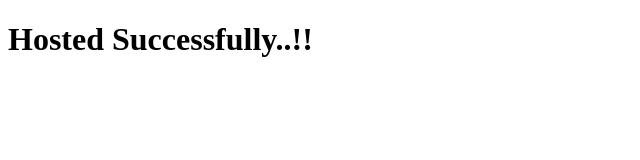
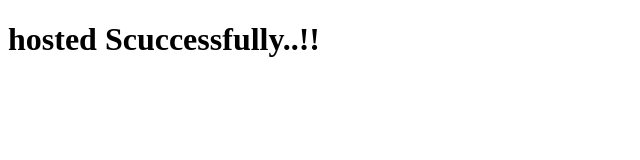
Before and after one commit to renishantala/apidemo, a plain HTML site: page index.html in a window 1280 px wide. Shown: the whole page, without its empty margins (0-640 px from the left). Drawn offline with Linux system fonts and the light colour scheme.

Commit message:
Success... for enter

```diff
--- a/index.html
+++ b/index.html
@@ -7,6 +7,6 @@
     <title>Document</title>
 </head>
 <body>
-    <h1>Hosted Successfully..!!</h1>
+    <h1>hosted Scuccessfully..!!</h1>
 </body>
 </html>
```
